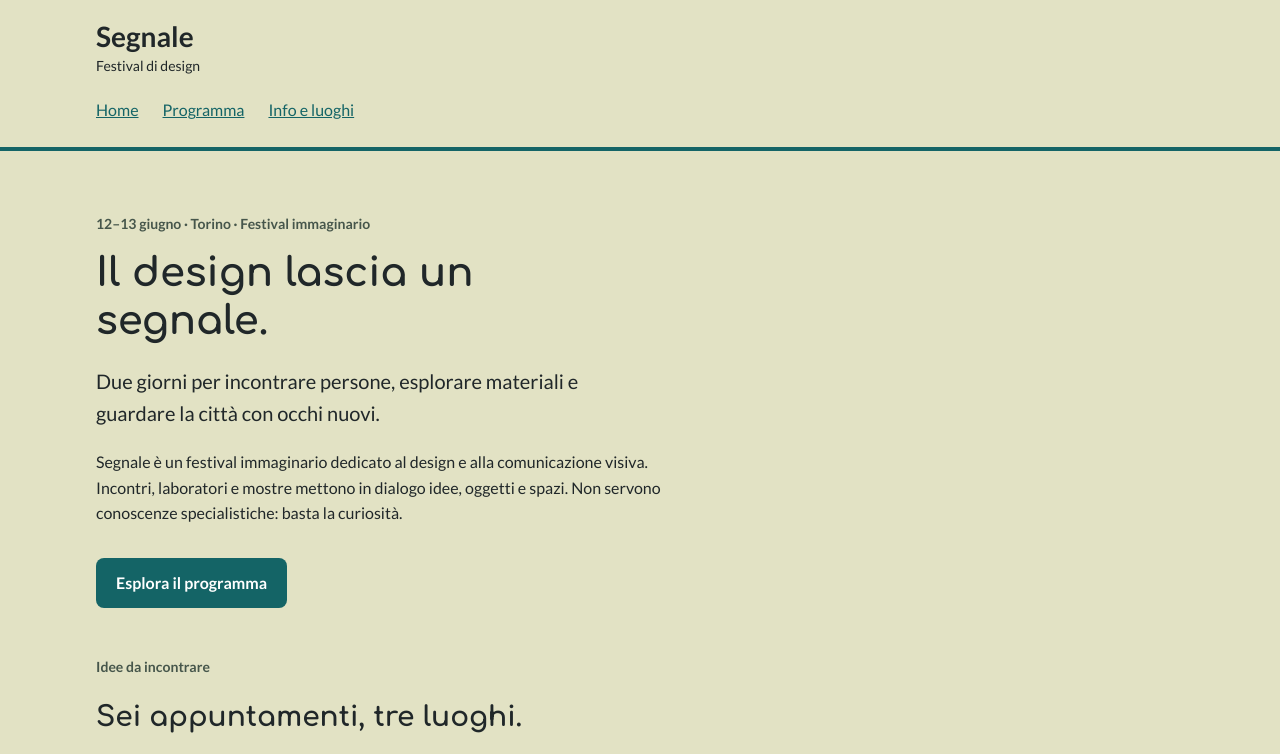
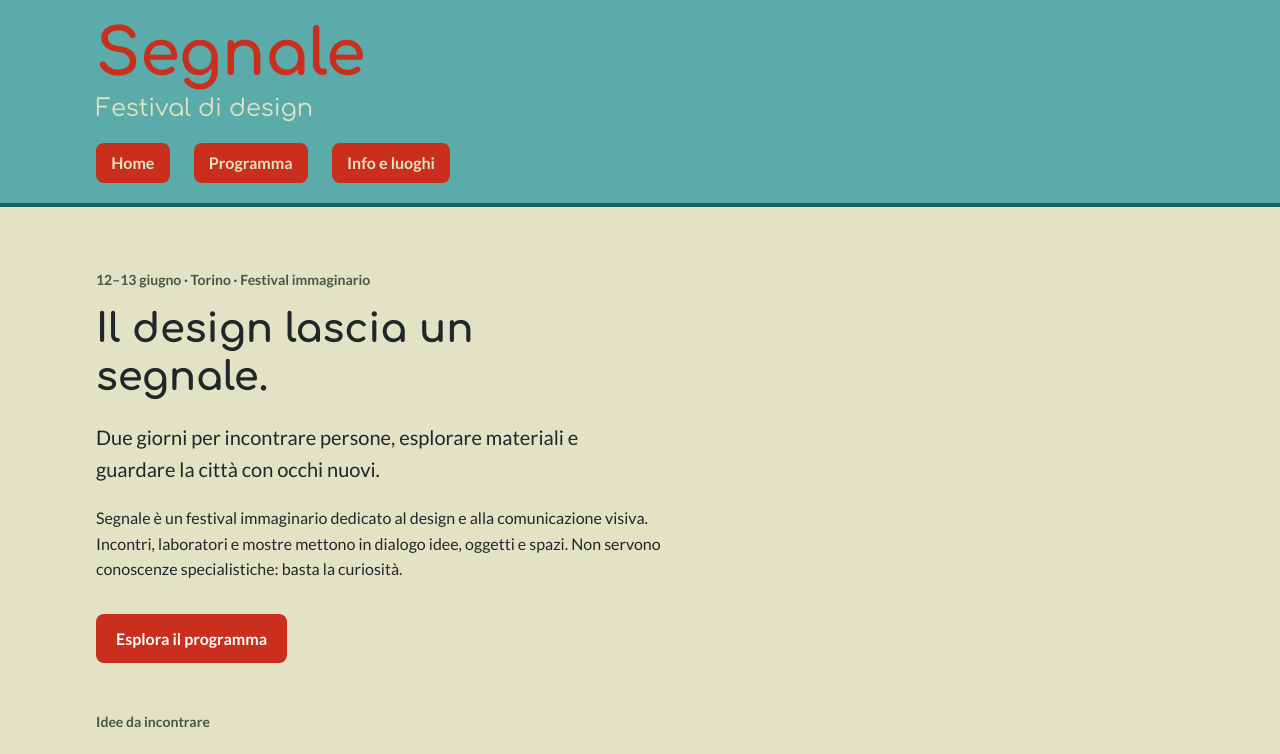
Before and after one commit to xenonvvv/festival-segnale2, a plain HTML site: page index.html in a window 1280 px wide. Shown: the top 754 px of the page. Drawn offline with nearby package versions, Linux system fonts and the light colour scheme.

Commit message:
modified:   style.css

```diff
--- a/style.css
+++ b/style.css
@@ -4,6 +4,8 @@
 :root {
   --colore-primario: #146466;
   --colore-primario-scuro: #5aaba9;
+  --colore-accento: #c92f1c;
+  --colore-accento-scuro: #f74d37;
   --colore-sfondo: #e2e2c4;
   --colore-testo: #202729;
   --font-testo: "Lato", Arial, Helvetica, sans-serif;
@@ -45,29 +47,36 @@ a:focus {
   position: sticky;
   top: 0;
   z-index: 1000;
-  background-color: var(--colore-sfondo);
+  background-color: var(--colore-primario-scuro);
   padding: 1.25rem 0;
   border-bottom: 4px solid var(--colore-primario);
 }
 
 .brand {
   display: inline-block;
-  color: var(--colore-testo);
-  font-size: 1.75rem;
-  font-weight: bold;
-  line-height: 1.2;
+  font-family: var(--font-titoli);
+  color: var(--colore-accento);
+  font-size: 4rem;
+  font-weight: 700;
+  line-height: 1.1;
+  text-decoration: none;
+}
+
+.brand:hover {
   text-decoration: none;
 }
 
 .brand span {
   display: block;
-  margin-top: 0.25rem;
-  font-size: 0.875rem;
-  font-weight: normal;
+  margin-top: 0.35rem;
+  font-family: var(--font-titoli);
+  color: var(--colore-sfondo);
+  font-size: 1.5rem;
+  font-weight: 400;
 }
 
 nav {
-  margin-top: 1rem;
+  margin-top: 1.25rem;
 }
 
 .nav-list {
@@ -81,7 +90,17 @@ nav {
 
 .nav-list a {
   display: inline-block;
-  padding: 0.25rem 0;
+  background-color: var(--colore-accento);
+  color: var(--colore-sfondo);
+  font-weight: 700;
+  text-decoration: none;
+  padding: 0.45rem 0.95rem;
+  border-radius: 0.5rem;
+  transition: opacity 0.2s ease;
+}
+
+.nav-list a:hover {
+  background: var(--colore-accento-scuro);
 }
 
 
@@ -132,14 +151,14 @@ h3 {
   margin-top: 1rem;
   padding: 0.75rem 1.25rem;
   border-radius: 0.5rem;
-  background: var(--colore-primario);
+  background: var(--colore-accento);
   color: #ffffff;
   font-weight: bold;
   text-decoration: none;
 }
 
 .button-link:hover {
-  background: var(--colore-primario-scuro);
+  background: var(--colore-accento-scuro);
 }
 
 .content-section {
```
